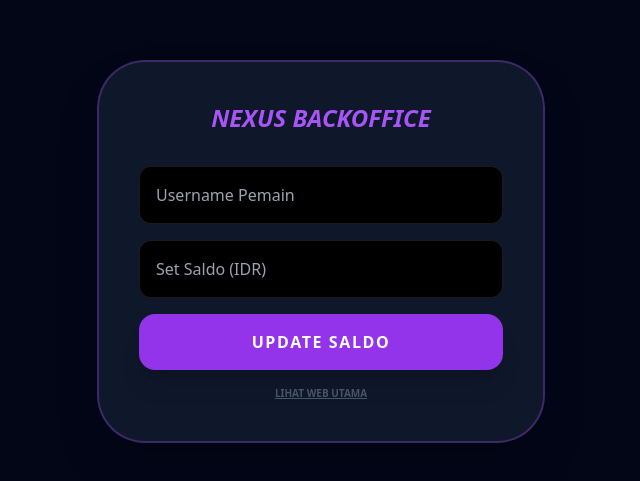
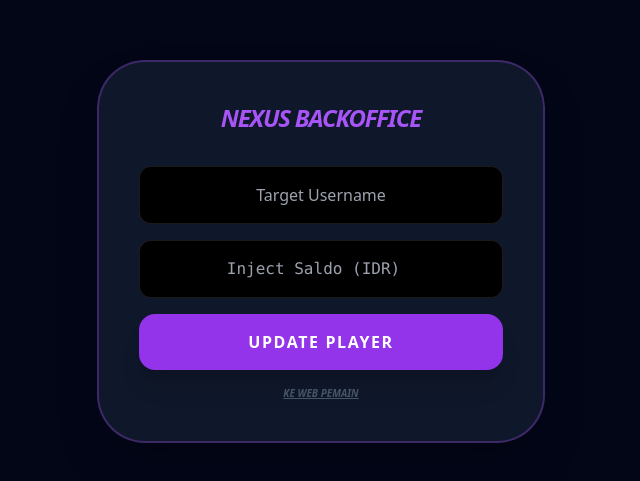
Before and after one commit to topanismail999/testgameprovider, a React (Vite) app: page /panel-admin-rahasia in a window 1280 px wide. Shown: the part 149-630 px from the top of the page, without its empty margins (319-959 px from the left). Built offline with nearby package versions, Linux system fonts and the light colour scheme.

Commit message:
Update Admin.tsx

```diff
--- a/Admin.tsx
+++ b/Admin.tsx
@@ -6,18 +6,18 @@ export default function Admin() {
 
   const handleUpdate = () => {
     localStorage.setItem('nexus_user', JSON.stringify({ username, balance }));
-    alert(`Saldo ${username} berhasil diatur ke IDR ${balance.toLocaleString()}`);
+    alert(`Sukses! Saldo ${username} diset ke IDR ${balance.toLocaleString()}`);
   };
 
   return (
     <div className="min-h-screen bg-slate-950 text-white flex items-center justify-center p-6 font-sans">
       <div className="max-w-md w-full bg-slate-900 border-2 border-purple-500/30 rounded-[3rem] p-10 shadow-2xl">
-        <h1 className="text-2xl font-black uppercase italic text-purple-500 mb-8 text-center">Nexus Backoffice</h1>
-        <div className="space-y-4">
-          <input type="text" placeholder="Username Pemain" className="w-full bg-black border border-white/10 p-4 rounded-xl outline-none focus:border-purple-500" onChange={(e) => setUsername(e.target.value)} />
-          <input type="number" placeholder="Set Saldo (IDR)" className="w-full bg-black border border-white/10 p-4 rounded-xl outline-none focus:border-purple-500" onChange={(e) => setBalance(Number(e.target.value))} />
-          <button onClick={handleUpdate} className="w-full bg-purple-600 py-4 rounded-2xl font-black uppercase tracking-widest shadow-xl active:scale-95 transition-all">Update Saldo</button>
-          <a href="/" className="block text-center text-[10px] font-black text-slate-600 uppercase mt-4 underline">Lihat Web Utama</a>
+        <h1 className="text-2xl font-black uppercase italic text-purple-500 mb-8 text-center tracking-tighter">Nexus Backoffice</h1>
+        <div className="space-y-4 text-center">
+          <input type="text" placeholder="Target Username" className="w-full bg-black border border-white/10 p-4 rounded-xl outline-none focus:border-purple-500 text-center" onChange={(e) => setUsername(e.target.value)} />
+          <input type="number" placeholder="Inject Saldo (IDR)" className="w-full bg-black border border-white/10 p-4 rounded-xl outline-none focus:border-purple-500 text-center font-mono" onChange={(e) => setBalance(Number(e.target.value))} />
+          <button onClick={handleUpdate} className="w-full bg-purple-600 py-4 rounded-2xl font-black uppercase tracking-widest shadow-xl active:scale-95 transition-all">Update Player</button>
+          <a href="/" className="block text-[10px] font-black text-slate-600 uppercase mt-4 underline italic">Ke Web Pemain</a>
         </div>
       </div>
     </div>
```
